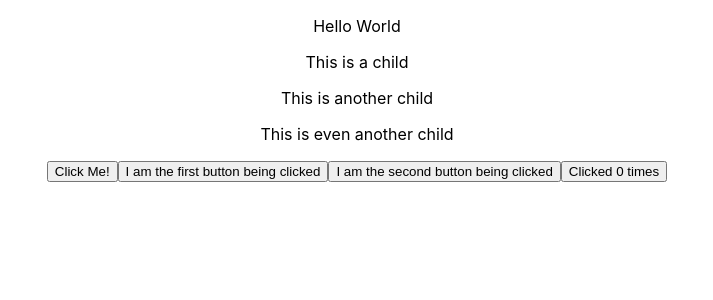
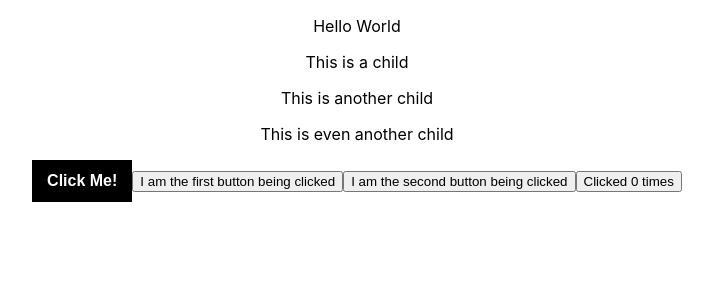
Before and after one commit to AngeloLiwanag/React_Application_Structure, a React (Create React App) app: page / in a window 1280 px wide. Shown: the top 300 px of the page, without its empty margins (283-996 px from the left). Built offline with nearby package versions, Linux system fonts and the light colour scheme.

Commit message:
Added stylings

```diff
--- a/src/App.js
+++ b/src/App.js
@@ -1,6 +1,7 @@
 import React from 'react';
 import './App.css';
 import HelloWorld from './components/HelloWorld';
+import styles from './components/MyButtonComponent.module.css';
 
 const Button = ({click, text}) => {
   return(
@@ -23,7 +24,7 @@ function App() {
         <p>This is another child</p>
         <p>This is even another child</p>
         {/* synthetic events */}
-        <button onClick={() => console.log("Believe it or not.. I clicked this..")}>Click Me!</button>
+        <button className={styles.myButton} onClick={() => console.log("Believe it or not.. I clicked this..")}>Click Me!</button>
         <Button text={buttonOneText} click={clickHandler}/>
         <Button text={buttontwoText} click={clickHandler}/>
       </HelloWorld>
--- /dev/null
+++ b/src/components/MyButtonComponent.module.css
@@ -0,0 +1,9 @@
+/* MyButtonComponent.module.css */
+.myButton {
+    border: 0;
+    padding: 12px 15px;
+    background: black;
+    font-size: 1em;
+    color: white;
+    font-weight: bold;
+}
```
